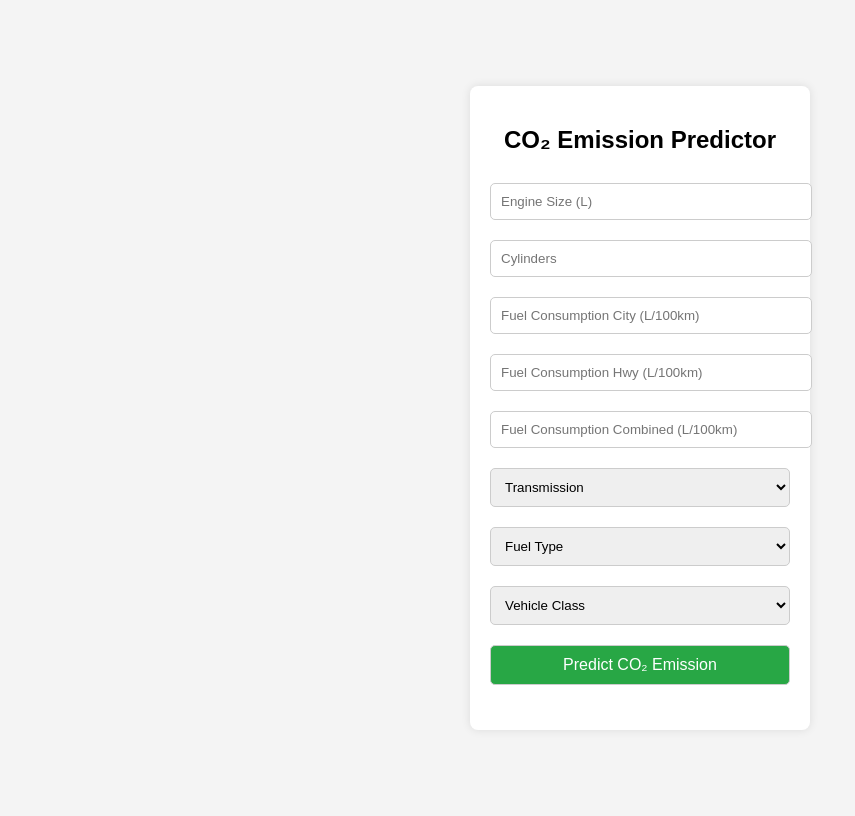
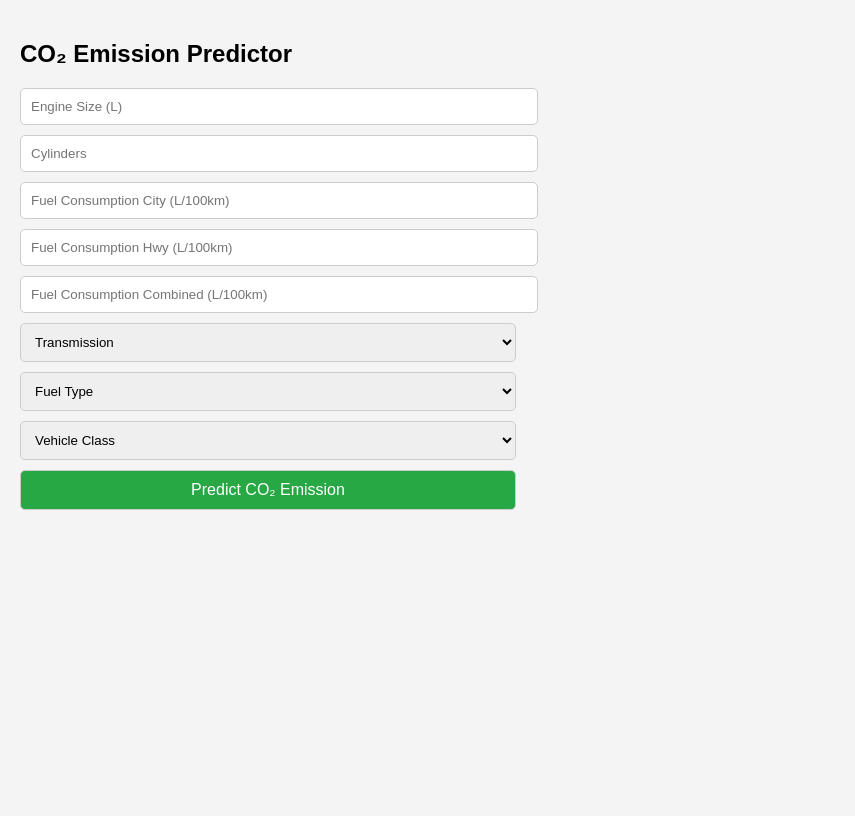
Before and after one commit to BarigelaSaiCharan/CO_2, a Flask app: page / in a window 1280 px wide. Shown: the whole page, without its empty margins (0-855 px from the left). After the commit the page ends 510 px from the top, so only its background shows below. Run offline with Flask 3, Linux system fonts and the light colour scheme.

Commit message:
Update home.html

```diff
--- a/templates/home.html
+++ b/templates/home.html
@@ -7,26 +7,17 @@
     <style>
         body {
             font-family: Arial, sans-serif;
-            display: flex;
-            justify-content: center;
-            align-items: center;
-            height: 100vh;
             background-color: #f4f4f4;
-        }
-        .container {
-            background: #fff;
+            margin: 0;
             padding: 20px;
-            border-radius: 8px;
-            box-shadow: 0 0 10px rgba(0, 0, 0, 0.1);
-            width: 300px;
-            text-align: center;
         }
         input, select, button {
-            width: 100%;
+            width: 40%;
             padding: 10px;
             margin: 10px 0;
             border-radius: 5px;
             border: 1px solid #ccc;
+            display: block;
         }
         button {
             background-color: #28a745;
@@ -45,7 +36,6 @@
     </style>
 </head>
 <body>
-    <div class="container">
     <h2>CO₂ Emission Predictor</h2>
     <form id="prediction-form">
         <input type="number" step="0.1" name="engine_size" placeholder="Engine Size (L)" required>
@@ -81,7 +71,6 @@
         <button type="submit">Predict CO₂ Emission</button>
     </form>
     <div id="result"></div>
-    </div>
 
     <script>
         document.getElementById("prediction-form").addEventListener("submit", async function(event) {
```
Lines whose indentation alone changed are shown as unchanged.
